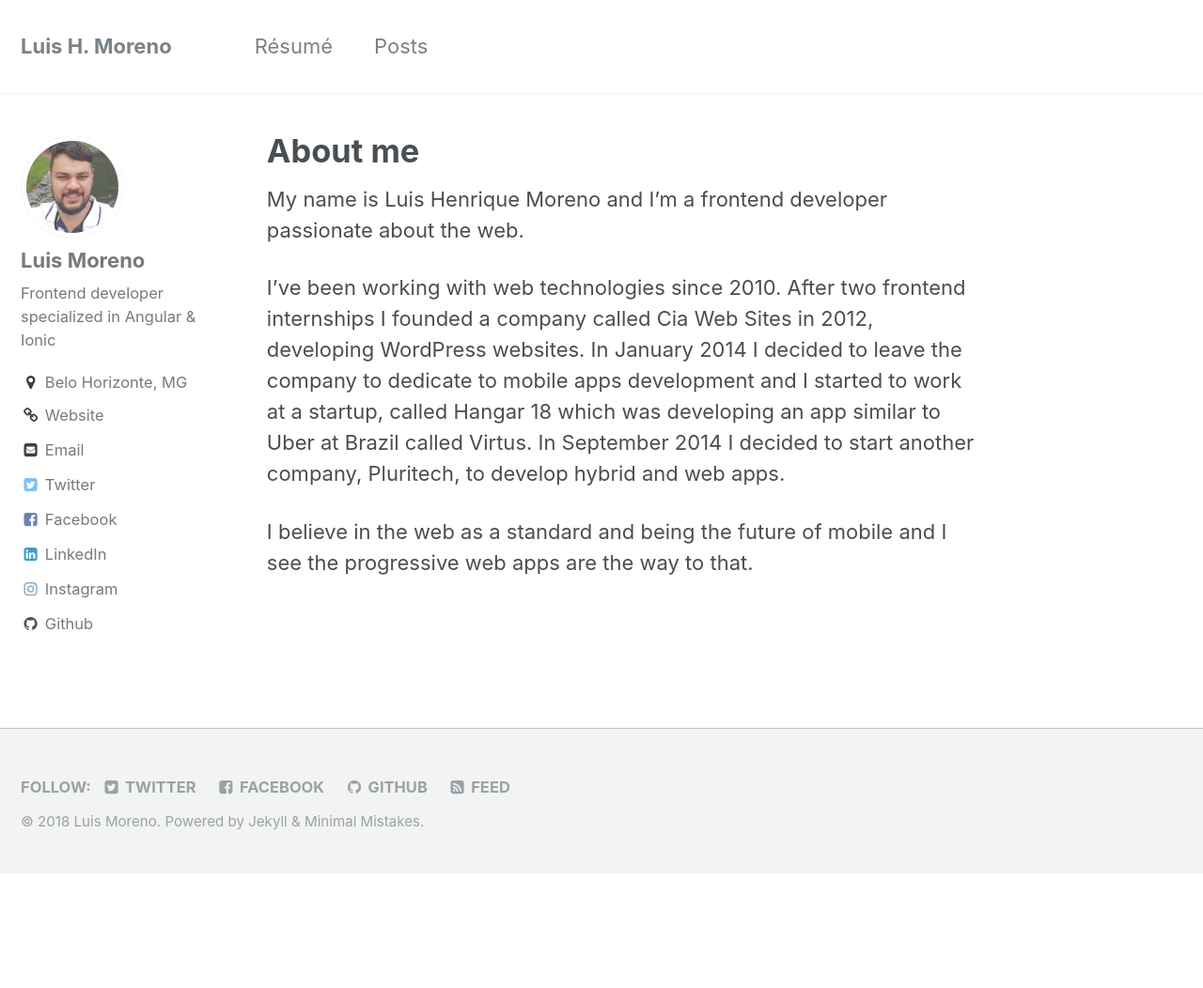
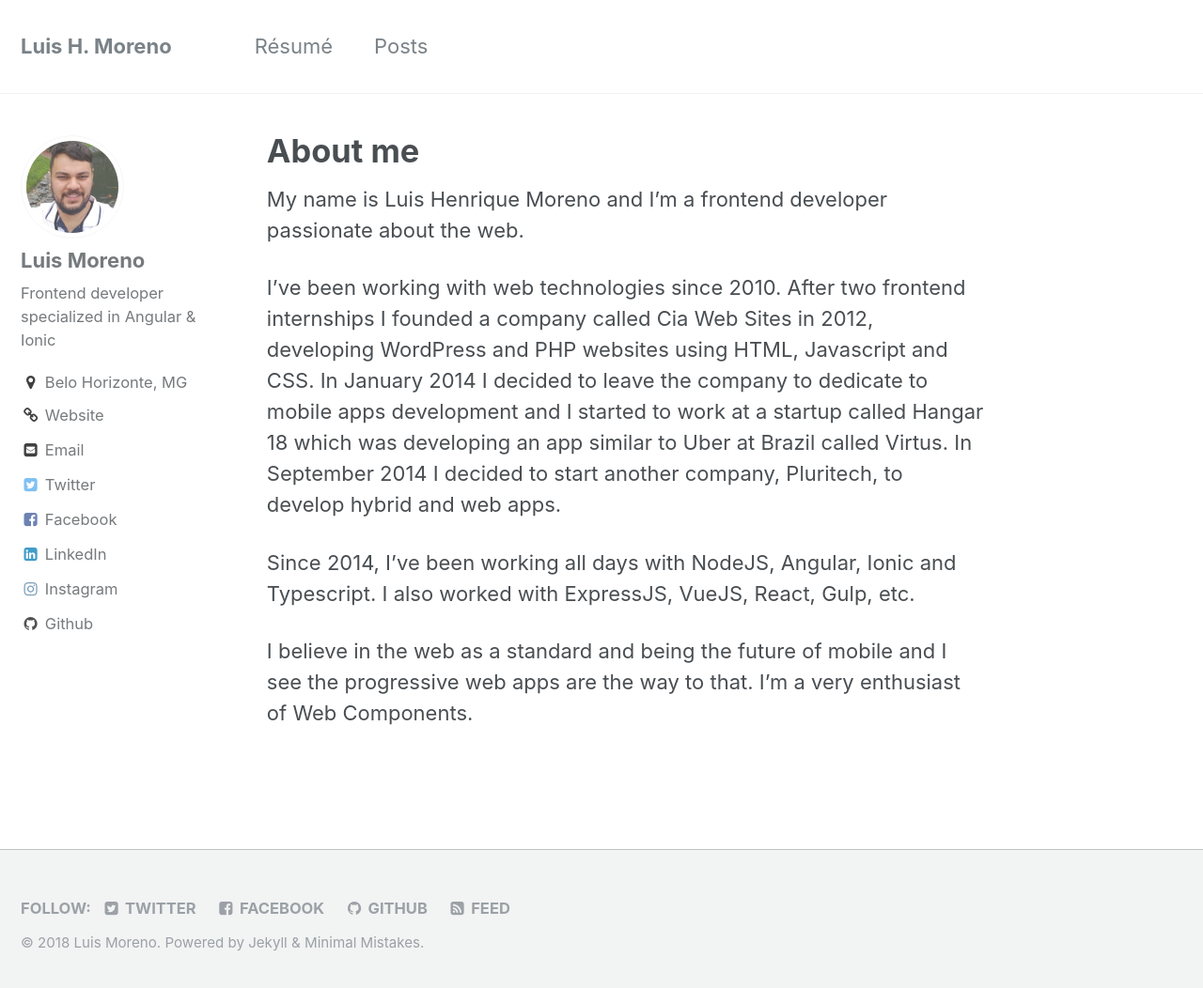
Before and after one commit to luishmcmoreno/luishmcmoreno.github.io, a Jekyll site: the page built from _pages/home.md, in a window 1280 px wide and 1060 px high. Shown: the top 1052 px of the window at 94% size. Built offline with Jekyll 4.4.1, drawn with Linux system fonts in a browser that asks for light colours.

Commit message:
Update home.md

```diff
--- a/_pages/home.md
+++ b/_pages/home.md
@@ -18,6 +18,8 @@ layouts_gallery:
 
 My name is Luis Henrique Moreno and I'm a frontend developer passionate about the web.
 
-I've been working with web technologies since 2010. After two frontend internships I founded a company called Cia Web Sites in 2012, developing WordPress websites. In January 2014 I decided to leave the company to dedicate to mobile apps development and I started to work at a startup, called Hangar 18 which was developing an app similar to Uber at Brazil called Virtus. In September 2014 I decided to start another company, Pluritech, to develop hybrid and web apps.
+I've been working with web technologies since 2010. After two frontend internships I founded a company called Cia Web Sites in 2012, developing WordPress and PHP websites using HTML, Javascript and CSS. In January 2014 I decided to leave the company to dedicate to mobile apps development and I started to work at a startup called Hangar 18 which was developing an app similar to Uber at Brazil called Virtus. In September 2014 I decided to start another company, Pluritech, to develop hybrid and web apps.
 
-I believe in the web as a standard and being the future of mobile and I see the progressive web apps are the way to that.
+Since 2014, I've been working all days with NodeJS, Angular, Ionic and Typescript. I also worked with ExpressJS, VueJS, React, Gulp, etc.
+
+I believe in the web as a standard and being the future of mobile and I see the progressive web apps are the way to that. I'm a very enthusiast of Web Components.
```
